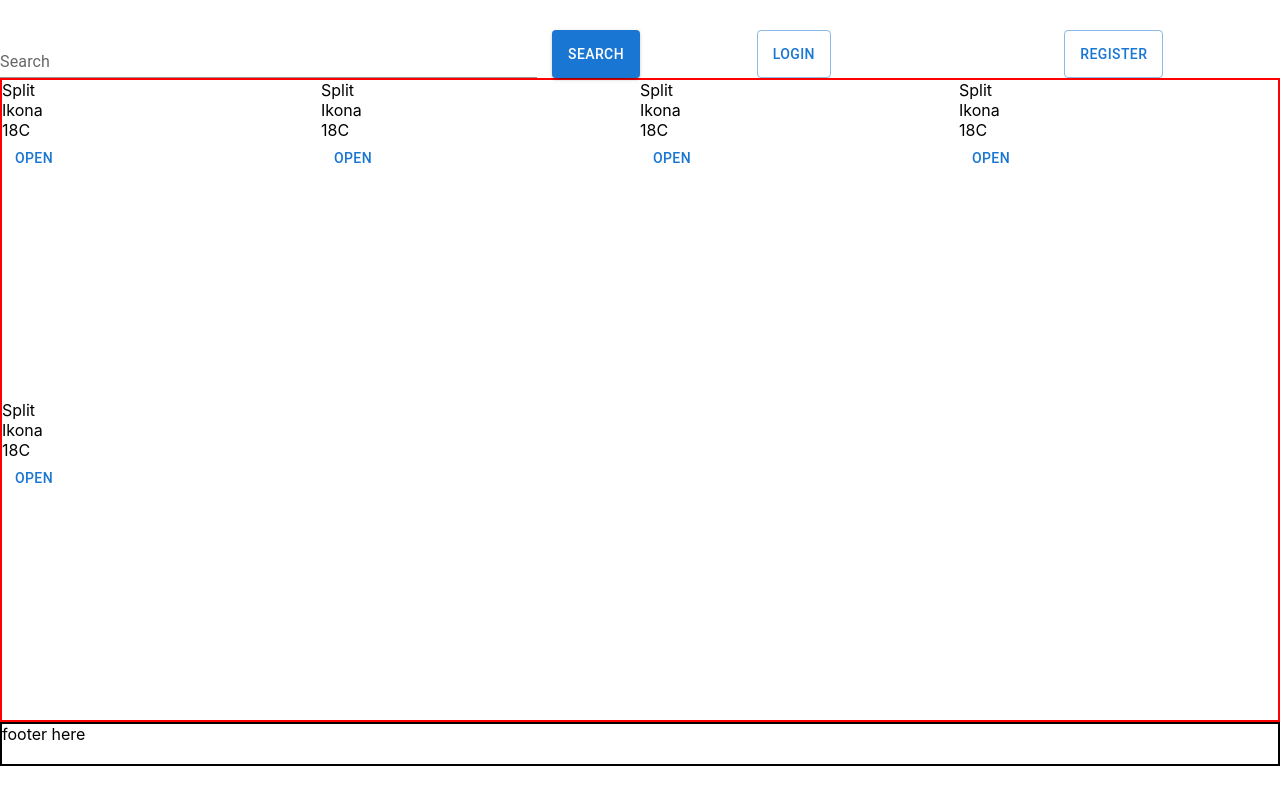
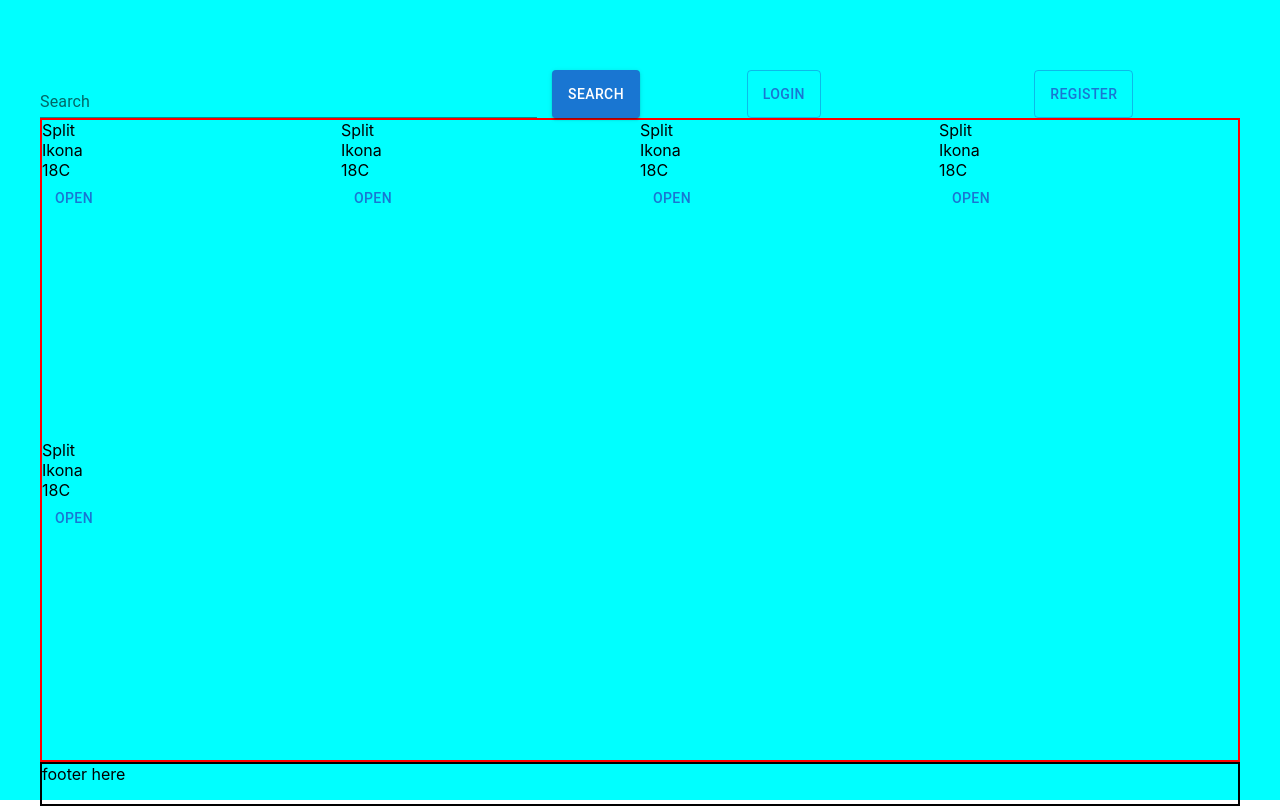
Before and after one commit to GoranAviani/react_apollo_client_3_cache, a React (Create React App) app: page / in a window 1280 px wide. Built offline with nearby package versions, Linux system fonts and the light colour scheme.

Commit message:
react-weather

```diff
--- a/src/ components/IndexPage/IndexPage.css
+++ b/src/ components/IndexPage/IndexPage.css
@@ -1,4 +1,7 @@
 .indexPage{
     display: grid;
+    background: aqua;
     grid-template-rows: 1fr 1fr 1fr;
+    padding: 5vh 5vh 5vh 5vh;
+    height: calc(100vh - 10vh);
 }
--- a/src/ components/IndexPage/IndexPage.js
+++ b/src/ components/IndexPage/IndexPage.js
@@ -4,13 +4,15 @@ import Navigation from "../Navigation/Navigation";
 import DefaultCities from "../DefaultCities/DefaultCities";
 import Footer from "../Footer/Footer";
 
+import './IndexPage.css'
+
 const IndexPage = () => {
     return(
-        <React.Fragment>
+        <div className="indexPage">
             <Navigation/>
             <DefaultCities/>
             <Footer/>
-        </React.Fragment>
+        </div>
     )
 }
 
```
